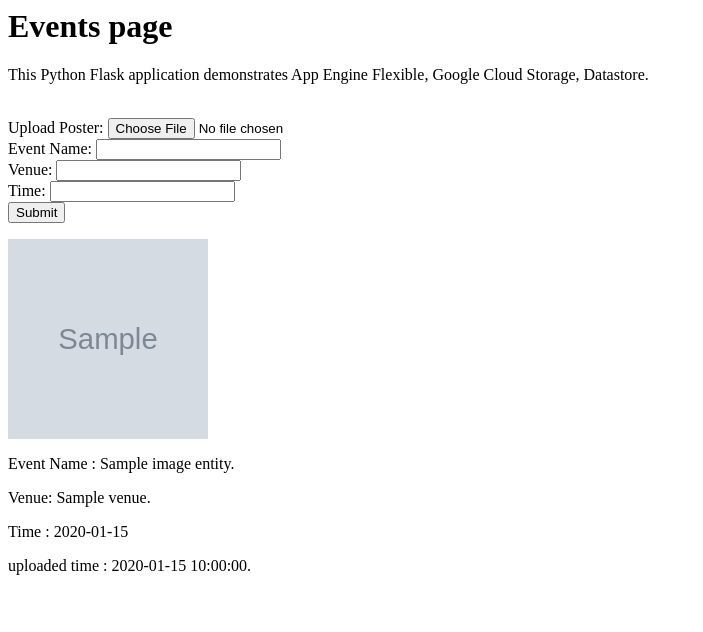
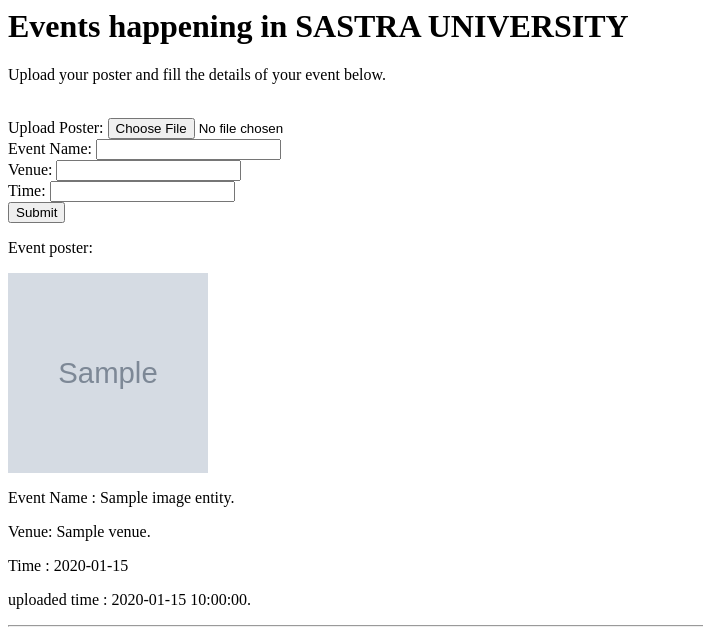
Before and after one commit to aishu1002/Sample, a Flask app: template Events/templates/homepage.html in a window 1280 px wide. Shown: the top 632 px of the page, without its empty margins (0-703 px from the left). Before the commit the page ends 575 px from the top, so only its background shows below. Run offline with Flask 2, Linux system fonts and the light colour scheme; the template is opened without the code that fills it: most values are stand-ins (such as "Sample title", 1, 10 or a date in 2020); grey boxes marked "Sample" are stand-in pictures.

Commit message:
Update homepage.html

```diff
--- a/Events/templates/homepage.html
+++ b/Events/templates/homepage.html
@@ -1,7 +1,6 @@
-<h1>Events page</h1>
+<h1>Events happening in SASTRA UNIVERSITY</h1>
 
-<p>This Python Flask application demonstrates App Engine Flexible, Google Cloud
-Storage, Datastore.</p>
+<p>Upload your poster and fill the details of your event below.</p>
 
 <br>
 
@@ -16,11 +15,20 @@
       <input type="submit" name="submit" value="Submit">
     </form>
     {% for image_entity in image_entities %}
+      <p>Event poster:</p>
       <img src="{{image_entity['image_public_url']}}" width=200 height=200>
       <p>Event Name : {{image_entity['event_Name']}}.</p>
       <p>Venue:  {{image_entity['Venue']}}.</p>
       <p>Time : {{image_entity['timee']}}</p>
       <p>uploaded time : {{image_entity['timestamp']}}.</p>
+       <hr>
     {% endfor %}
+
+<iframe
+    allow="microphone;"
+    width="350"
+    height="430"
+    src="https://console.dialogflow.com/api-client/demo/embedded/090e521c-0b94-41e0-9f25-11c088326e95">
+</iframe>
   </body>
 </html>
```
